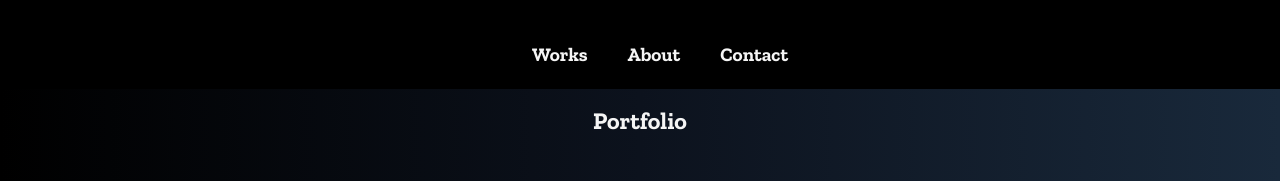
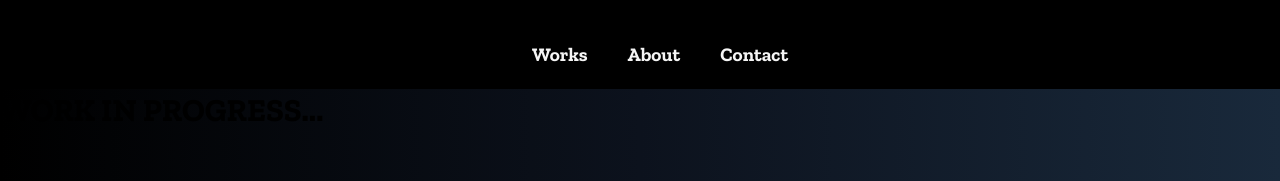
Before and after one commit to onlysumnslight/website, a plain HTML site: page index.html in a window 1280 px wide. Shown: the top 181 px of the page. Drawn offline with nearby package versions, Linux system fonts and the light colour scheme.

Commit message:
Update index.html
work in progress

```diff
--- a/index.html
+++ b/index.html
@@ -10,6 +10,7 @@
     <link href="https://fonts.googleapis.com/css2?family=Zilla+Slab:ital,wght@0,300;0,400;0,500;0,600;0,700;1,300;1,400;1,500;1,600;1,700&display=swap" rel="stylesheet">
 </head>
 <body>
+
     <section>
     <div class="container">
         <div class="navbar">
@@ -23,6 +24,10 @@
         </div>
       </div>
     </section>
+    <div class="page">
+        <h1>WORK IN PROGRESS...</h1>
+    </div>
+    <!--
     <section>
         <div class="section-title">
             <h2>Portfolio</h2>
@@ -57,5 +62,6 @@
         </div>
         <hr>
     </section>
+    -->
 </body>
 </html>
```
